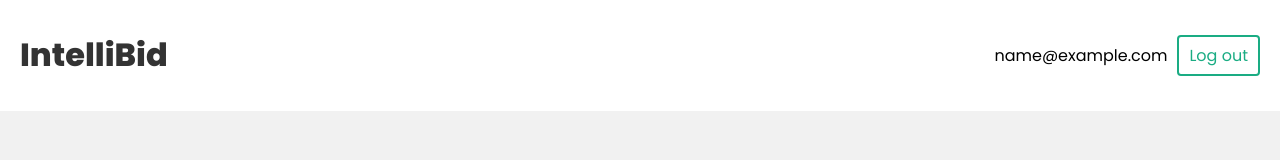
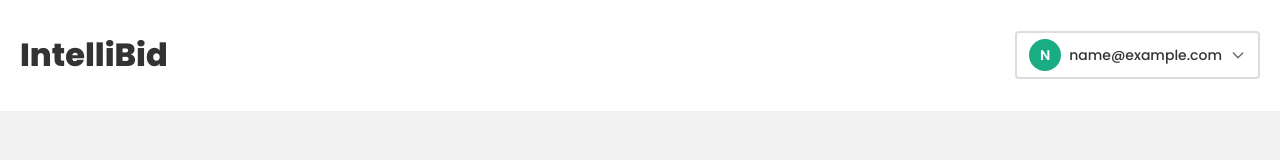
Before and after one commit to sanjayvanan/IntelliBid, a React app in the folder frontend/: page / in a window 1280 px wide. Shown: the top 160 px of the page. Built offline with nearby package versions, Linux system fonts and the light colour scheme; no server answers; sample sign-in values are in the browser's storage; the HTML template or start-up script is replaced by a standard one.

Commit message:
feat: enhance user experience with dropdown menu in Navbar and improve item bid validation

```diff
--- a/frontend/src/components/Navbar.jsx
+++ b/frontend/src/components/Navbar.jsx
@@ -1,14 +1,30 @@
 import { Link } from 'react-router-dom'
 import { useDispatch, useSelector } from 'react-redux'
 import { logout } from '../features/authSlice'
+import { useState, useRef, useEffect } from 'react'
 
 const Navbar = () => {
   const dispatch = useDispatch()
   const user = useSelector((state) => state.auth.user)
+  const [isDropdownOpen, setIsDropdownOpen] = useState(false)
+  const dropdownRef = useRef(null)
 
-  const handleClick = () => {
+  const handleLogout = () => {
     dispatch(logout())
+    setIsDropdownOpen(false)
   }
+
+  // Close dropdown when clicking outside
+  useEffect(() => {
+    const handleClickOutside = (event) => {
+      if (dropdownRef.current && !dropdownRef.current.contains(event.target)) {
+        setIsDropdownOpen(false)
+      }
+    }
+
+    document.addEventListener('mousedown', handleClickOutside)
+    return () => document.removeEventListener('mousedown', handleClickOutside)
+  }, [])
 
   return (
     <header>
@@ -16,14 +32,86 @@ const Navbar = () => {
         <Link to="/">
           <h1>IntelliBid</h1>
         </Link>
+
         <nav>
           {user && (
-            <div>
-              <span>{user.email}</span>
-              <button onClick={handleClick}>Log out</button>
+            <div className="user-menu" ref={dropdownRef}>
+              <button
+                className="user-button"
+                onClick={() => setIsDropdownOpen(!isDropdownOpen)}
+              >
+                <div className="user-avatar">
+                  {user.email.charAt(0).toUpperCase()}
+                </div>
+                <span className="user-email">{user.email}</span>
+                <svg
+                  className={`chevron ${isDropdownOpen ? 'open' : ''}`}
+                  fill="none"
+                  stroke="currentColor"
+                  viewBox="0 0 24 24"
+                  width="16"
+                  height="16"
+                >
+                  <path strokeLinecap="round" strokeLinejoin="round" strokeWidth={2} d="M19 9l-7 7-7-7" />
+                </svg>
+              </button>
+
+              {isDropdownOpen && (
+                <div className="dropdown-menu">
+                  <div className="dropdown-header">
+                    <p className="dropdown-label">Signed in as</p>
+                    <p className="dropdown-email">{user.email}</p>
+                  </div>
+
+                  <Link
+                    to="/profile"
+                    className="dropdown-item"
+                    onClick={() => setIsDropdownOpen(false)}
+                  >
+                    <svg width="16" height="16" fill="none" stroke="currentColor" viewBox="0 0 24 24">
+                      <path strokeLinecap="round" strokeLinejoin="round" strokeWidth={2} d="M16 7a4 4 0 11-8 0 4 4 0 018 0zM12 14a7 7 0 00-7 7h14a7 7 0 00-7-7z" />
+                    </svg>
+                    Profile
+                  </Link>
+                   <Link
+                    to="/add-item"
+                    className="dropdown-item"
+                    onClick={() => setIsDropdownOpen(false)}
+                  >
+                    <svg width="16" height="16" fill="none" stroke="currentColor" viewBox="0 0 24 24">
+                      <path strokeLinecap="round" strokeLinejoin="round" strokeWidth={2} d="M16 7a4 4 0 11-8 0 4 4 0 018 0zM12 14a7 7 0 00-7 7h14a7 7 0 00-7-7z" />
+                    </svg>
+                    Add Item
+                  </Link>
+
+                  <Link
+                    to="/settings"
+                    className="dropdown-item"
+                    onClick={() => setIsDropdownOpen(false)}
+                  >
+                    <svg width="16" height="16" fill="none" stroke="currentColor" viewBox="0 0 24 24">
+                      <path strokeLinecap="round" strokeLinejoin="round" strokeWidth={2} d="M10.325 4.317c.426-1.756 2.924-1.756 3.35 0a1.724 1.724 0 002.573 1.066c1.543-.94 3.31.826 2.37 2.37a1.724 1.724 0 001.065 2.572c1.756.426 1.756 2.924 0 3.35a1.724 1.724 0 00-1.066 2.573c.94 1.543-.826 3.31-2.37 2.37a1.724 1.724 0 00-2.572 1.065c-.426 1.756-2.924 1.756-3.35 0a1.724 1.724 0 00-2.573-1.066c-1.543.94-3.31-.826-2.37-2.37a1.724 1.724 0 00-1.065-2.572c-1.756-.426-1.756-2.924 0-3.35a1.724 1.724 0 001.066-2.573c-.94-1.543.826-3.31 2.37-2.37.996.608 2.296.07 2.572-1.065z" />
+                      <path strokeLinecap="round" strokeLinejoin="round" strokeWidth={2} d="M15 12a3 3 0 11-6 0 3 3 0 016 0z" />
+                    </svg>
+                    Settings
+                  </Link>
+
+                  <div className="dropdown-divider"></div>
+
+                  <button
+                    onClick={handleLogout}
+                    className="dropdown-item logout"
+                  >
+                    <svg width="16" height="16" fill="none" stroke="currentColor" viewBox="0 0 24 24">
+                      <path strokeLinecap="round" strokeLinejoin="round" strokeWidth={2} d="M17 16l4-4m0 0l-4-4m4 4H7m6 4v1a3 3 0 01-3 3H6a3 3 0 01-3-3V7a3 3 0 013-3h4a3 3 0 013 3v1" />
+                    </svg>
+                    Log out
+                  </button>
+                </div>
+              )}
             </div>
+          )}
 
-          )}
           {!user && (
             <div>
               <Link to="/login">Login</Link>
--- a/frontend/src/index.css
+++ b/frontend/src/index.css
@@ -129,27 +129,130 @@ input.error {
   border: 1px solid var(--error);
 }
 
-/* navbar */
-nav {
+/* User dropdown menu */
+.user-menu {
+  position: relative;
+}
+
+.user-button {
   display: flex;
   align-items: center;
+  gap: 8px;
+  padding: 6px 12px;
+  background: #fff;
+  border: 2px solid #ddd;
+  border-radius: 4px;
+  cursor: pointer;
+  font-family: "Poppins";
+  transition: all 0.2s ease;
 }
 
-nav a, nav button {
-  margin-left: 10px;
+.user-button:hover {
+  background: #f8f8f8;
+  border-color: var(--primary);
 }
 
-nav button {
-  background: #fff;
-  color: var(--primary);
-  border: 2px solid var(--primary);
-  padding: 6px 10px;
-  border-radius: 4px;
-  font-family: "Poppins";
-  cursor: pointer;
-  font-size: 1em;
+.user-avatar {
+  width: 32px;
+  height: 32px;
+  border-radius: 50%;
+  background: var(--primary);
+  display: flex;
+  align-items: center;
+  justify-content: center;
+  color: #fff;
+  font-weight: 600;
+  font-size: 14px;
 }
 
+.user-email {
+  color: #333;
+  font-size: 14px;
+  font-weight: 500;
+}
+
+.chevron {
+  transition: transform 0.2s ease;
+  color: #666;
+}
+
+.chevron.open {
+  transform: rotate(180deg);
+}
+
+.dropdown-menu {
+  position: absolute;
+  right: 0;
+  top: calc(100% + 8px);
+  width: 220px;
+  background: #fff;
+  border-radius: 8px;
+  box-shadow: 0 4px 12px rgba(0, 0, 0, 0.15);
+  border: 1px solid #ddd;
+  z-index: 1000;
+  overflow: hidden;
+}
+
+.dropdown-header {
+  padding: 12px 16px;
+  border-bottom: 1px solid #eee;
+  background: #f9f9f9;
+}
+
+.dropdown-label {
+  margin: 0 0 4px 0;
+  font-size: 12px;
+  color: #666;
+}
+
+.dropdown-email {
+  margin: 0;
+  font-size: 14px;
+  font-weight: 500;
+  color: #333;
+  overflow: hidden;
+  text-overflow: ellipsis;
+  white-space: nowrap;
+}
+
+.dropdown-item {
+  display: flex;
+  align-items: center;
+  gap: 12px;
+  width: 100%;
+  padding: 10px 16px;
+  background: none;
+  border: none;
+  text-align: left;
+  font-family: "Poppins";
+  font-size: 14px;
+  color: #333;
+  cursor: pointer;
+  text-decoration: none;
+  transition: background 0.15s ease;
+}
+
+.dropdown-item:hover {
+  background: #f5f5f5;
+}
+
+.dropdown-item svg {
+  flex-shrink: 0;
+}
+
+.dropdown-divider {
+  height: 1px;
+  background: #eee;
+  margin: 4px 0;
+}
+
+.dropdown-item.logout {
+  color: var(--error);
+}
+
+.dropdown-item.logout:hover {
+  background: #fff5f5;
+}
 /* auth forms */
 form.signup, form.login {
   max-width: 400px;
```
Also changed, not shown: 2 other files (tests, documents, lock files or other folders).
